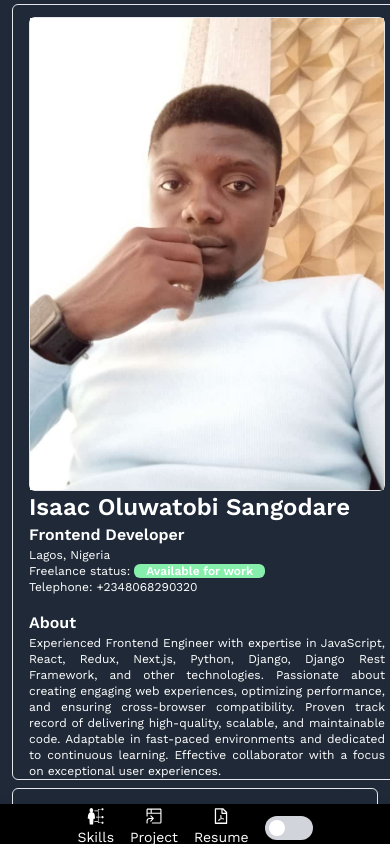
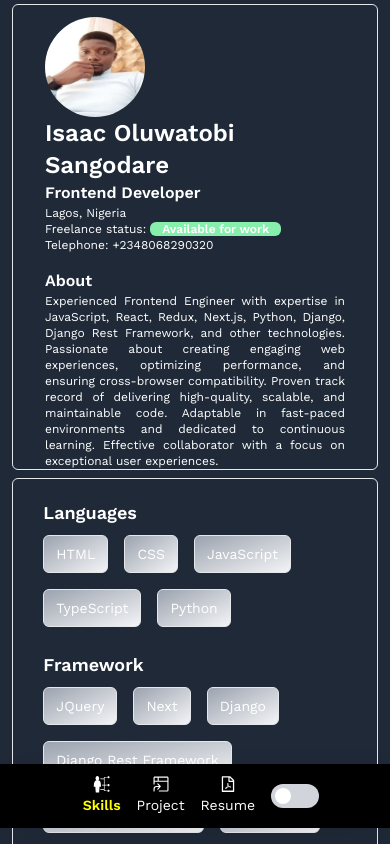
Before and after one commit to 92isaac/isaac, a React (Vite) app: page / in a window 390 px wide. Built offline with nearby package versions, Linux system fonts and the light colour scheme; a web font is replaced by a local one.

Commit message:
fix the sidebar bug

```diff
--- a/src/components/Footer/MobileFooter.tsx
+++ b/src/components/Footer/MobileFooter.tsx
@@ -1,27 +1,36 @@
-import { Link } from 'react-router-dom';
+import { NavLink, Link } from 'react-router-dom';
 import { GoProjectSymlink } from 'react-icons/go'
 import { GiSkills } from 'react-icons/gi'
 import { AiOutlineFilePdf } from 'react-icons/ai'
 import { GlobalUseContext } from '../../utilities/Context';
 import ToggleButton from '../../utilities/ToggleButton';
+import { styled } from 'styled-components';
 
 export const MobileFooter = () => {
   const { checked, handleClick } = GlobalUseContext()
 
   return (
-    <div className={` ${checked ? 'bg-black text-white' : 'text-black bg-white' } flex justify-center items-center md:hidden`}>
-         <ul className='flex gap-4 items-center h-12 mr-4'>
+    <Div className={`-ml-3 ${checked ? 'bg-black text-white' : 'text-black bg-[#e5e5e5]' } flex justify-center items-center md:hidden`}>
+         <ul className='flex gap-4 items-center h-16 md:h-10 mr-4'>
             <li className='text-center'>
               <GiSkills className='mx-auto my-0 text-lg' />
-              <Link to='/' className='text-sm'>Skills</Link></li>
+              <NavLink to='/' className='text-sm'>Skills</NavLink></li>
             <li className='text-center' onClick={()=>handleClick()}>
               <GoProjectSymlink className='mx-auto my-0 text-lg' />
-              <Link to='/projects' className='text-sm'>Project</Link></li>
+              <NavLink to='/projects' className='text-sm'>Project</NavLink></li>
             <li className='text-center'>
                 <AiOutlineFilePdf className='mx-auto my-0 text-lg' />
               <Link to={'/Sangodare Isaac Oluwatobi Resume.pdf'} target='_blank' rel='noreferrer' className='text-sm'>Resume</Link></li>
         </ul>
             <ToggleButton/>
-    </div>
+    </Div>
   )
 }
+
+
+const Div = styled.div`
+  ul li a.active{
+    color:yellow;
+    font-weight:900;
+  }
+`
--- a/src/components/Navigationbar/Sidebar.tsx
+++ b/src/components/Navigationbar/Sidebar.tsx
@@ -16,15 +16,15 @@ export const Sidebar = () => {
       }
     }, [controls, inView]);
   return (
-    <div className="px-4 transform transition duration-1000 ease-in-out">
+    <div className="mx-4 px-4 transform transition duration-1000 ease-in-out">
         <div className="block mt-3 lg:flex items-center md:mt-5 lg:mt-10" ref={ref}>
-            <div className="border rounded-md">
+            <div className="lg:border rounded-md">
                 <FadeIn>
                 <img src={isaac} alt="isaac" className="hidden rounded-md md:hidden lg:block lg:object-contain h-1/2 w-[120px]"/>
-                <img src={isaac} alt="lasop" className="block lg:hidden md:object-contain h-1/2 w-full"/>
+                <img src={isaac} alt="lasop" className="block lg:hidden md:object-contain h-[100px] w-[100px] mx-aut my-0 rounded-full"/>
                 </FadeIn>
             </div>
-            <div className="mb-4 md:mb-0 lg:mb-4 text-justify md:px-5">
+            <div className="mb-4 md:mb-0 lg:mb-4 text-justify lg:px-5">
         <SlideUp animate={controls}>
                 <h1 className=" text-2xl md:text-lg lg:text-3xl font-extrabold text-left">Isaac Oluwatobi Sangodare</h1>
             </SlideUp>
--- a/src/components/Project/Project.tsx
+++ b/src/components/Project/Project.tsx
@@ -27,7 +27,7 @@ export const Project = () => {
         <div className="flex gap-2 flex-wrap" ref={ref}>
           {projects.map((project) => (
               <FadeIn key={project.name} >
-            <div className="w-full md:w-[200px] md:h-[280px] lg:w-[220px] lg:h-[300px] relative overflow-hidden"  onClick={()=>navigate(`/project/${project.id}`)}>
+            <div className="w-full my-1 md:w-[200px] md:h-[280px] lg:w-[220px] lg:h-[300px] relative overflow-hidden"  onClick={()=>navigate(`/project/${project.id}`)}>
               <img src={project.img} alt="project " className='projectimg w-full h-full object-cover transform hover:scale-105 transition duration-1000 ease-in-out'/>
               <div className="absolute bottom-0 bg-black left-0 w-full text-white transition text-center opacity-0 hover:opacity-100">
                 <h1 className='font-bold text-2xl mt-10'>{project.name}</h1>
--- a/src/layout/SharedLayout.tsx
+++ b/src/layout/SharedLayout.tsx
@@ -6,19 +6,19 @@ import { Navbar } from '../components/Navigationbar/Navbar'
 
 const SharedLayout = () => {
   return (
-    <div className=''>
+    <div className='mx-3 md:mx-0'>
         <div className="block md:flex gap-3">
-            <div className="mx-3 md:mx-0 md:w-1/3 md:h-screen border rounded-md my-1 w-full md:fixed">
+            <div className=" md:mx-0 md:w-1/3 md:h-screen border rounded-md my-1 w-full md:fixed">
                 <Sidebar/>
             </div>
             <div className=" w-full md:w-2/3 relative mt-1 rounded-md md:ml-[34%]">
-                <div className="mx-3 md:mx-0 md:border rounded-md">
+                <div className="md:mx-0 md:border rounded-md">
                    <Navbar />
                 </div>
-                <main className="mx-3 md:mx-0 mb-10 md:h-[85vh] overflow-y-scroll my-2 border rounded-md">
+                <main className=" md:mx-0 mb-10 md:h-[83vh] overflow-y-scroll my-2 border rounded-md">
                     <Outlet/>
                 </main>
-                <div className="w-full h-10 fixed bottom-0 md:border rounded-md md:w-8/12 z-50 shadow-2xl">
+                <div className="w-full h-10 fixed md:bottom-0 bottom-10 md:border rounded-md md:w-8/12 z-50 shadow-2xl">
                   <Footer/>
                   <MobileFooter />
                 </div>
--- a/src/utilities/Context.tsx
+++ b/src/utilities/Context.tsx
@@ -21,7 +21,7 @@ export const AppProvider = ({ children }: AppProviderProps) => {
 
   const handleClick = () => {
     if (divRef.current) {
-      divRef.current.focus();
+      divRef.current.scrollIntoView({ behavior: "smooth" });
     }
   };
 
```
